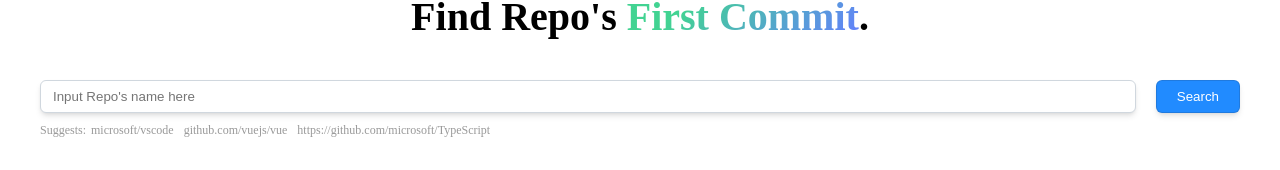
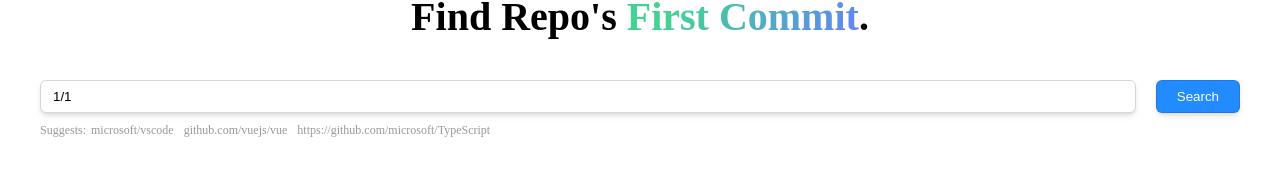
Before and after one commit to yuyinws/init-commit, a Nuxt app: page /1/1 in a window 1280 px wide. Shown: the part 138-308 px from the top of the page. Built offline with nearby package versions, Linux system fonts and the light colour scheme; no server answers; a web font is replaced by a local one.

Commit message:
feat: mounted search

```diff
--- a/components/Main.vue
+++ b/components/Main.vue
@@ -1,5 +1,7 @@
 <script setup lang="ts">
 import dayjs from 'dayjs'
+
+const route = useRoute()
 const inputText = ref('')
 const isLoading = ref(false)
 const errorInfo = reactive({
@@ -104,6 +106,14 @@ function onSuggestClick(input: string) {
   inputText.value = input
   onSearch()
 }
+
+onMounted(() => {
+  const params = route.params
+  if (params.owner && params.name) {
+    inputText.value = `${params.owner}/${params.name}`
+    onSearch()
+  }
+})
 </script>
 
 <template>
```
Also changed, not shown: pages/[owner]/[name].vue (renamed from pages/[owner]/[repo].vue).
